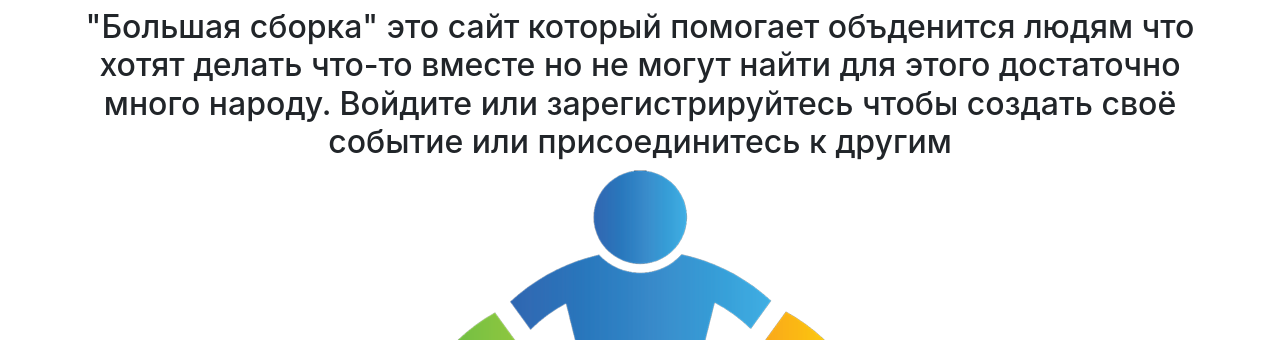
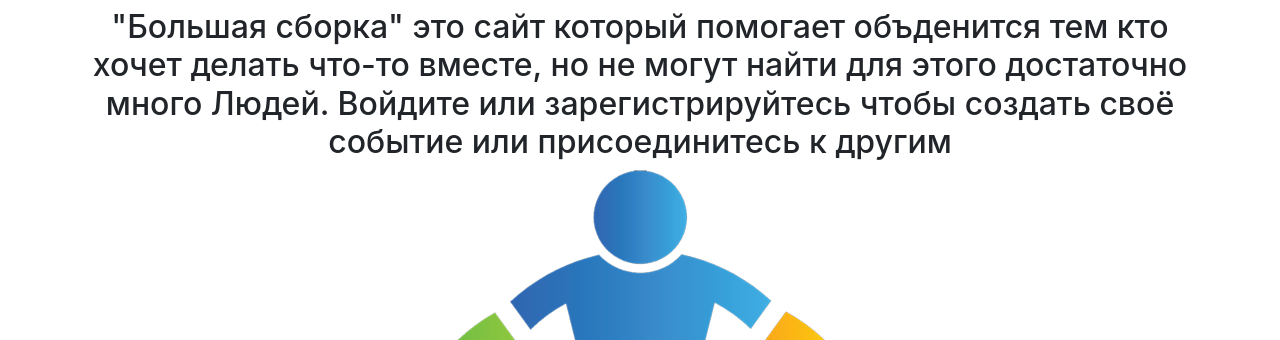
Before and after one commit to BasilFox/Site_project, a Flask app: page / in a window 1280 px wide. Shown: the part 104-444 px from the top of the page. Run offline with Flask 2, Linux system fonts and the light colour scheme; some libraries are stand-ins or nearby versions.

Commit message:
Heroku11

```diff
--- a/templates/homepage.html
+++ b/templates/homepage.html
@@ -28,9 +28,9 @@ color: white;
 
 </style>
 <div align="center">
-    <h2 align="center">"Большая сборка" это сайт который помогает объденится людям что хотят делать
-        что-то вместе но не могут найти для этого достаточно много народу. Войдите или
-        зарегистрируйтесь чтобы создать своё событие или присоединитесь к другим</h2>
+    <h2 align="center">"Большая сборка" это сайт который помогает объденится тем кто хочет делать
+        что-то вместе, но не могут найти для этого достаточно много Людей.
+        Войдите или зарегистрируйтесь чтобы создать своё событие или присоединитесь к другим</h2>
 </div>
 <div align="center">
     <body>
```
